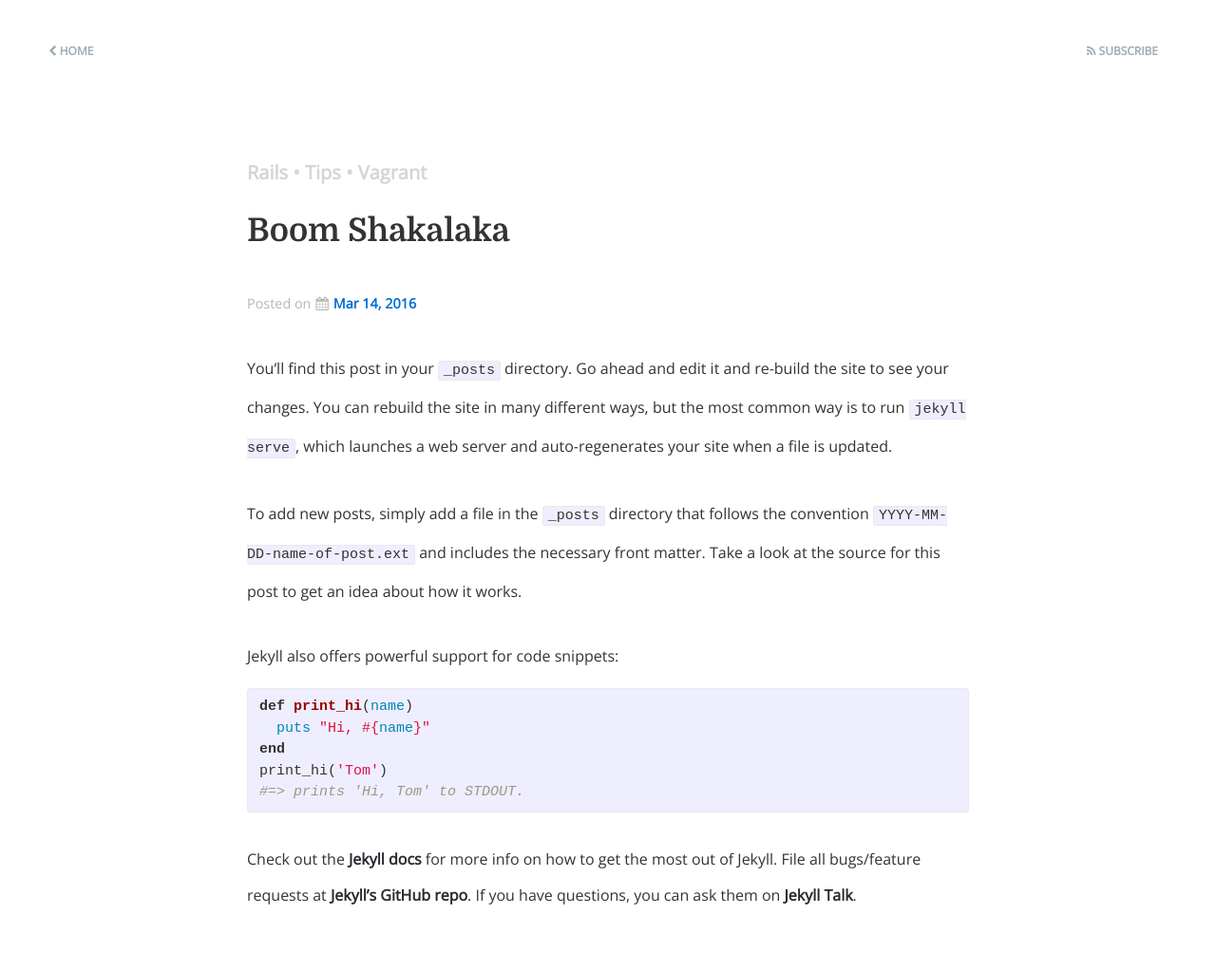
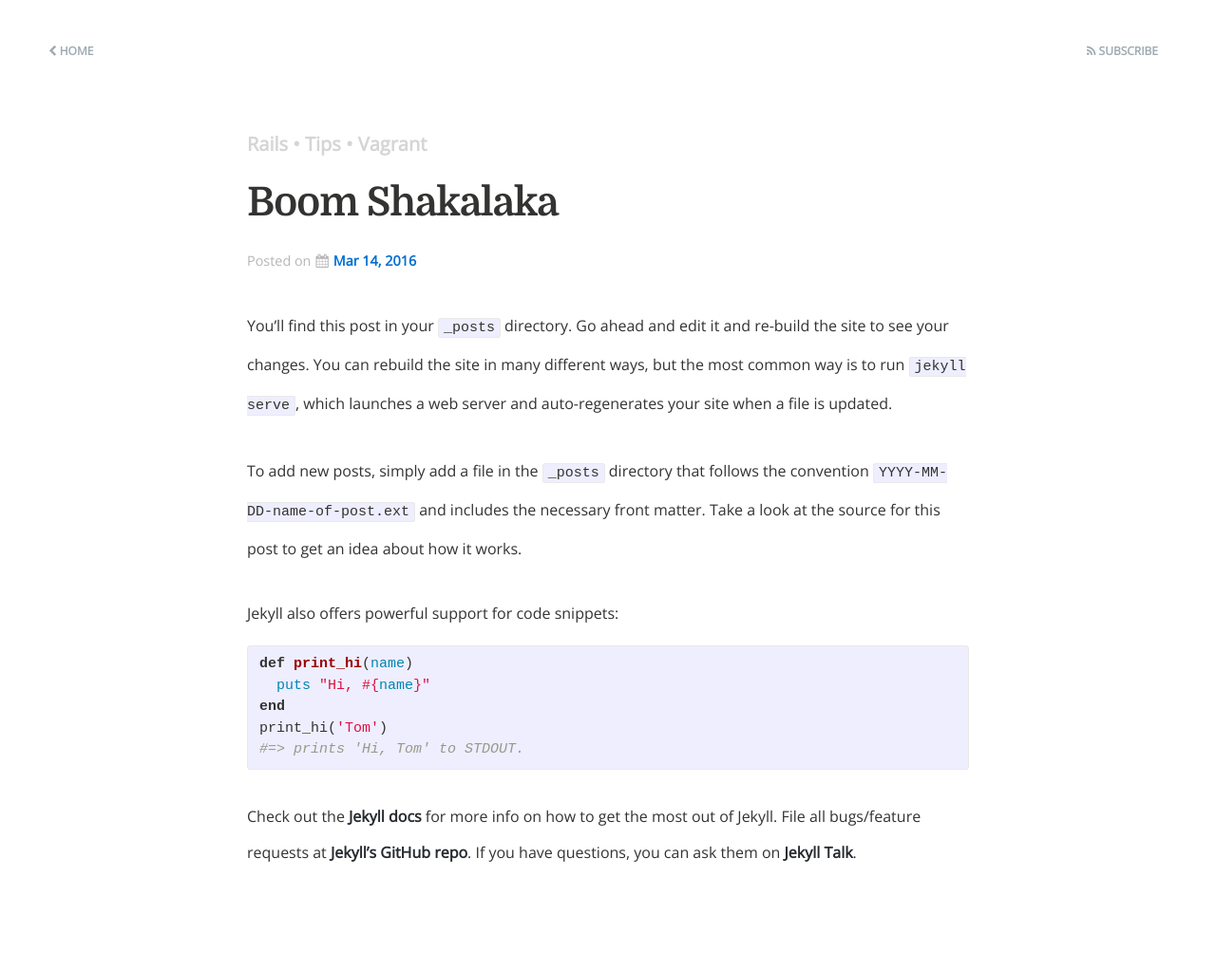
Before and after one commit to housseindjirdeh/hdjirdeh.github.io, a Jekyll site: the page built from _posts/2016-03-13-welcome-to-jekyll.markdown, in a window 1280 px wide. Shown: the whole page at 95% size. Built offline with Jekyll 4.4.1, drawn with Linux system fonts in a browser that asks for light colours; nearby versions of some CDN libraries; after the commit the page ends 977 px from its top, so only the background shows below that.

Commit message:
More cleaning you feel me

```diff
--- a/_layouts/post.html
+++ b/_layouts/post.html
@@ -6,7 +6,7 @@
 {% include post-tags.html %}
 
   <header class="post-header">
-    <h1 class="post-link" itemprop="name headline">{{ page.title }}</h1>
+    <h1 class="post-title" itemprop="name headline">{{ page.title }}</h1>
     <p class="post-meta"><time datetime="{{ page.date | date_to_xmlschema }}" itemprop="datePublished">Posted on<i class="fa fa-calendar date-icon" aria-hidden="true"></i><span class="meta-date">{{ page.date | date: "%b %-d, %Y" }}</span></time>{% if page.author %} • <span itemprop="author" itemscope itemtype="http://schema.org/Person"><span itemprop="name">{{ page.author }}</span></span>{% endif %}</p>
   </header>
 
--- a/_posts/2016-03-13-welcome-to-jekyll.markdown
+++ b/_posts/2016-03-13-welcome-to-jekyll.markdown
@@ -3,7 +3,7 @@
 title:  "Boom Shakalaka"
 date:   2016-03-13 21:38:55 -0400
 categories: jekyll update
-preview: Boom Shakalaka
+preview: You’ll find this post in your `_posts` directory. Go ahead and edit it and re-build the site to see your changes. You can rebuild the site in many different ways, but the most common way is to run `jekyll serve`, which launches a web server...
 tags:
 - Rails
 - Tips
--- a/_sass/_layout.scss
+++ b/_sass/_layout.scss
@@ -14,6 +14,7 @@
     float: left;
     font-size: 24px;
     overflow: hidden;
+    position: fixed;
     width: 120px;
     z-index: 100;
     box-sizing: border-box;
@@ -266,6 +267,7 @@
 .post-meta {
     font-size: $small-font-size;
     color: $grey-color;
+    margin: 0;
 
     .date-icon {
         padding-left: 5px;
@@ -280,6 +282,11 @@
 .post-link {
     display: block;
     font-size: $head-font-size;
+    line-height: 56px;
+}
+.post-title {
+    display: block;
+    font-size: $post-font-size;
     line-height: 56px;
 }
 .post-divider {
@@ -442,7 +449,7 @@
 .post-nav {
     position: relative;
     padding: 35px 40px;
-    margin: 0 0 30px 0;
+    /*margin: 0 0 30px 0;*/
 }
 
 @media only screen and (max-width: 900px) {
--- a/about.html
+++ b/about.html
@@ -20,7 +20,7 @@
 
 <p>In my last year of university, I had an idea that I wanted to build. With two other university students, I pitched to a startup incubator at University of Toronto, <a href="https://hatchery.engineering.utoronto.ca/">the Hatchery</a>, and got accepted. Neither of us had any web development experience, but we were hungry to learn. With no idea what we were getting ourselves into, I started by building my <a href="http://tandemedu.ca/">first ever website.</a> It was a simple landing page, but ever since then, I've been obsessed with all things web.</p>
 
-<p>So where am I right now? I currently work at <a href="http://www.deloittedigital.ca/">Deloitte Digital</a>, a full-service digital firm, where I help tackle all sorts of digital challenges big and small. In my current project, I'm developing a single-page application for a major P&C insurance company, using Rails to build a JSON REST API that interacts with an AngularJS front-end.</p>
+<p>So where am I right now? I currently work at <a href="http://www.deloittedigital.ca/">Deloitte Digital</a>, a full-service digital firm, where I help tackle all sorts of digital challenges big and small. In my current project, I'm developing a single-page application for <a href="http://sonnet.ca/">Sonnet Insurance</a>, a major P&C insurance company, using Rails to build a JSON REST API that interacts with an AngularJS front-end.</p>
 
 <p>If you would like to know more about my experiences, please check out my <a href="http://housseindjirdeh.com/resume">resume!<a></p>
 
--- a/css/main.scss
+++ b/css/main.scss
@@ -10,6 +10,7 @@
 $base-font-family: 'Open Sans',Serif;
 $base-font-size:   16px;
 $head-font-size: 34px;
+$post-font-size: 34px;
 $base-font-weight: 400;
 $small-font-size:  $base-font-size * 0.9;
 $base-line-height: 1.5;
```
